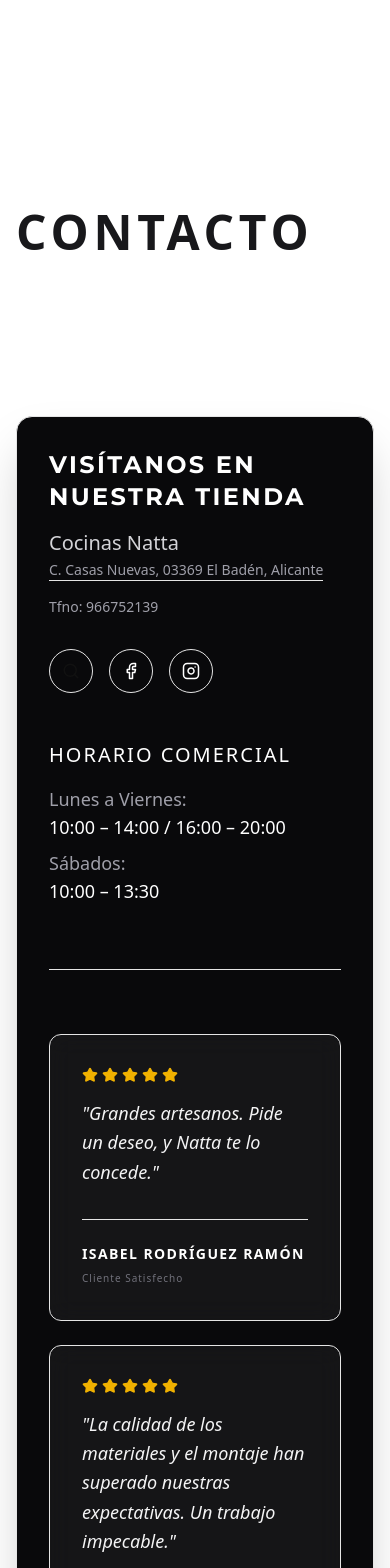
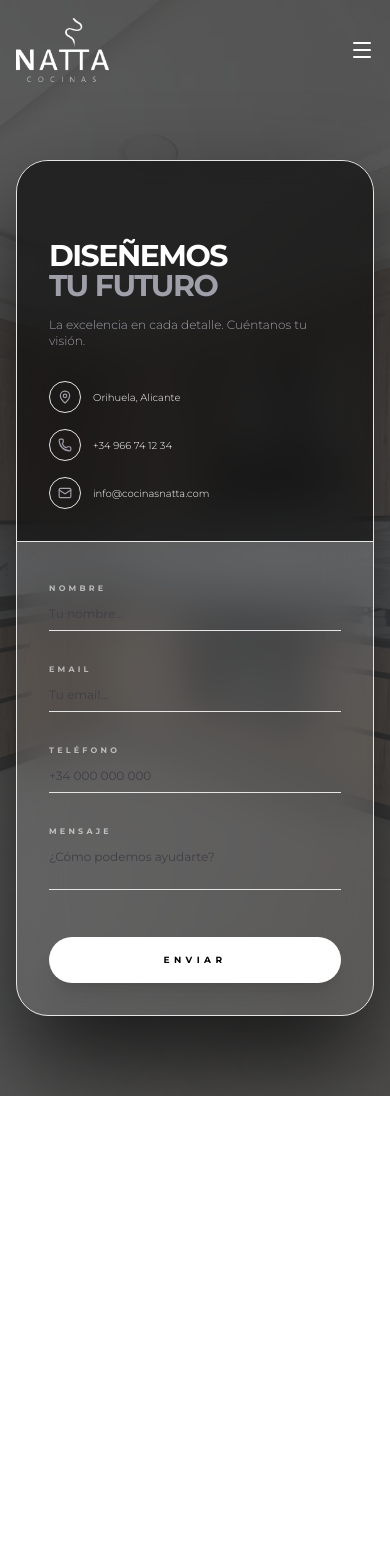
Before and after one commit to var-o18/cocinasnatta-web, a Next.js app in the folder cocinasnatta-frontend/: page /contacto in a window 390 px wide. Shown: the top 1568 px of the page. After the commit the page ends 1132 px from the top, so only its background shows below. Built offline with nearby package versions, Linux system fonts and the light colour scheme.

Commit message:
ui: realizado la seccion contaco formulario responsive y relaizada transisines fluidas entre secciones en global css

```diff
--- a/cocinasnatta-frontend/app/contacto/page.tsx
+++ b/cocinasnatta-frontend/app/contacto/page.tsx
@@ -1,13 +1,11 @@
 import React from "react";
-import Footer from "@/components/layout/Footer";
+import ContactForm from "@/components/sections/ContactForm";
 
 export default function ContactoPage() {
   return (
-    <div className="pt-32 min-h-screen bg-white">
-      <section className="container mx-auto px-4 md:px-12 py-20">
-        <h1 className="text-5xl font-bold uppercase tracking-widest text-zinc-900">Contacto</h1>
-      </section>
-      <Footer isFloating={false} />
+    <div className="min-h-screen w-full overflow-y-auto bg-[#1A1A1A]">
+      {/* Eliminamos Footer y MapEmbed. Solo el formulario en pantalla completa */}
+      <ContactForm />
     </div>
   );
 }
--- a/cocinasnatta-frontend/app/globals.css
+++ b/cocinasnatta-frontend/app/globals.css
@@ -51,6 +51,41 @@ body {
   background-color: rgba(var(--background), 0.8);
 }
 
+html {
+  scroll-behavior: smooth;
+}
+
+@keyframes page-fade {
+  0% {
+    opacity: 0;
+    transform: translateY(40px);
+  }
+  100% {
+    opacity: 1;
+    transform: translateY(0);
+  }
+}
+
+.animate-page {
+  animation: page-fade 1.2s cubic-bezier(0.16, 1, 0.3, 1) forwards;
+}
+
+/* Barra de carga superior minimalista */
+.nav-loader {
+  position: fixed;
+  top: 0;
+  left: 0;
+  height: 2px;
+  background: #C99A6B;
+  z-index: 9999;
+  animation: nav-load 0.8s ease-out;
+}
+
+@keyframes nav-load {
+  0% { width: 0; }
+  100% { width: 100%; opacity: 0; }
+}
+
 @layer utilities {
   .text-balance {
     text-wrap: balance;
--- a/cocinasnatta-frontend/app/layout.tsx
+++ b/cocinasnatta-frontend/app/layout.tsx
@@ -22,7 +22,7 @@ export default function RootLayout({
     <html lang="es" className={`${montserrat.variable} h-full antialiased`}>
       <body className="min-h-full flex flex-col bg-white">
         <Header />
-        <main className="flex-grow">
+        <main className="flex-grow animate-page">
           {children}
         </main>
       </body>
--- /dev/null
+++ b/cocinasnatta-frontend/app/template.tsx
@@ -0,0 +1,20 @@
+"use client";
+
+import React from "react";
+import { usePathname } from "next/navigation";
+
+export default function Template({ children }: { children: React.ReactNode }) {
+  const pathname = usePathname();
+
+  return (
+    <div key={pathname} className="h-full w-full">
+      {/* Barra de carga sutil al navegar */}
+      <div className="nav-loader" />
+
+      {/* Contenedor de la página con transición cinemática y altura completa */}
+      <div className="animate-page h-full w-full">
+        {children}
+      </div>
+    </div>
+  );
+}
--- /dev/null
+++ b/cocinasnatta-frontend/components/sections/ContactForm.tsx
@@ -0,0 +1,133 @@
+"use client";
+
+import React, { useState } from "react";
+import Image from "next/image";
+import { Send, MapPin, Phone, Mail } from "lucide-react";
+
+export default function ContactForm() {
+  const [formData, setFormData] = useState({
+    nombre: "",
+    email: "",
+    telefono: "",
+    mensaje: "",
+  });
+
+  const handleSubmit = (e: React.FormEvent) => {
+    e.preventDefault();
+    alert("Mensaje enviado con éxito.");
+  };
+
+  return (
+    <section className="relative min-h-screen lg:h-screen w-full flex items-center justify-center pt-40 pb-20 lg:pt-24 lg:pb-10 px-4 bg-[#1A1A1A]">
+      {/* Fondo con Imagen */}
+      <div className="absolute inset-0 z-0 transition-opacity duration-1000">
+        <div className="absolute inset-0 bg-black/50 z-10" />
+        <Image
+          src="/assets/fotoporquecocinasnatta.png"
+          alt="Cocinas Natta Interior"
+          fill
+          className="object-cover"
+          priority
+        />
+      </div>
+
+      <div className="relative z-20 w-full max-w-4xl font-monserrat">
+        <div className="flex flex-col md:flex-row items-stretch rounded-[2rem] overflow-hidden shadow-[0_50px_100px_rgba(0,0,0,0.7)] border border-white/10 backdrop-blur-xl">
+
+          {/* Lado Izquierdo: Info Compacta */}
+          <div className="md:w-[35%] bg-black/60 p-8 flex flex-col justify-between text-white border-b md:border-b-0 md:border-r border-white/5">
+            <div className="space-y-4 pt-12 md:pt-0">
+              <h2 className="text-3xl md:text-3xl font-bold uppercase tracking-tighter leading-none">
+                DISEÑEMOS <br />
+                <span className="text-zinc-400">TU FUTURO</span>
+              </h2>
+              <p className="text-zinc-400 font-light text-xs">
+                La excelencia en cada detalle. Cuéntanos tu visión.
+              </p>
+            </div>
+
+            <div className="space-y-4 mt-8">
+              <div className="flex items-center gap-3">
+                <div className="w-8 h-8 rounded-full border border-white/10 flex items-center justify-center text-zinc-400">
+                  <MapPin size={14} />
+                </div>
+                <p className="text-[10px] font-light">Orihuela, Alicante</p>
+              </div>
+              <div className="flex items-center gap-3">
+                <div className="w-8 h-8 rounded-full border border-white/10 flex items-center justify-center text-zinc-400">
+                  <Phone size={14} />
+                </div>
+                <p className="text-[10px] font-light">+34 966 74 12 34</p>
+              </div>
+              <div className="flex items-center gap-3">
+                <div className="w-8 h-8 rounded-full border border-white/10 flex items-center justify-center text-zinc-400">
+                  <Mail size={14} />
+                </div>
+                <p className="text-[10px] font-light">info@cocinasnatta.com</p>
+              </div>
+            </div>
+          </div>
+
+          {/* Lado Derecho: Formulario "Cuadradico" */}
+          <div className="md:w-[65%] bg-white/5 p-8 md:p-10">
+            <form onSubmit={handleSubmit} className="space-y-6">
+              <div className="grid grid-cols-1 md:grid-cols-2 gap-6">
+                <div className="space-y-1">
+                  <label className="text-[8px] uppercase tracking-[0.4em] font-bold text-white opacity-60">Nombre</label>
+                  <input
+                    type="text"
+                    required
+                    className="w-full bg-transparent border-b border-white/10 px-0 py-2 text-white focus:outline-none focus:border-white transition-all placeholder:text-zinc-700 text-xs"
+                    placeholder="Tu nombre..."
+                    onChange={(e) => setFormData({...formData, nombre: e.target.value})}
+                  />
+                </div>
+                <div className="space-y-1">
+                  <label className="text-[8px] uppercase tracking-[0.4em] font-bold text-white opacity-60">Email</label>
+                  <input
+                    type="email"
+                    required
+                    className="w-full bg-transparent border-b border-white/10 px-0 py-2 text-white focus:outline-none focus:border-white transition-all placeholder:text-zinc-700 text-xs"
+                    placeholder="Tu email..."
+                    onChange={(e) => setFormData({...formData, email: e.target.value})}
+                  />
+                </div>
+              </div>
+
+              <div className="space-y-1">
+                <label className="text-[8px] uppercase tracking-[0.4em] font-bold text-white opacity-60">Teléfono</label>
+                <input
+                  type="tel"
+                  className="w-full bg-transparent border-b border-white/10 px-0 py-2 text-white focus:outline-none focus:border-white transition-all placeholder:text-zinc-700 text-xs"
+                  placeholder="+34 000 000 000"
+                  onChange={(e) => setFormData({...formData, telefono: e.target.value})}
+                />
+              </div>
+
+              <div className="space-y-1">
+                <label className="text-[8px] uppercase tracking-[0.4em] font-bold text-white opacity-60">Mensaje</label>
+                <textarea
+                  rows={2}
+                  required
+                  className="w-full bg-transparent border-b border-white/10 px-0 py-2 text-white focus:outline-none focus:border-white transition-all placeholder:text-zinc-700 text-xs resize-none"
+                  placeholder="¿Cómo podemos ayudarte?"
+                  onChange={(e) => setFormData({...formData, mensaje: e.target.value})}
+                ></textarea>
+              </div>
+
+              <div className="pt-4">
+                <button
+                  type="submit"
+                  className="w-full px-12 py-4 bg-white text-black text-[9px] uppercase tracking-[0.5em] font-bold rounded-full hover:bg-zinc-200 transition-all duration-500 shadow-xl"
+                >
+                  Enviar
+                </button>
+              </div>
+            </form>
+          </div>
+
+        </div>
+      </div>
+    </section>
+  );
+}
```
